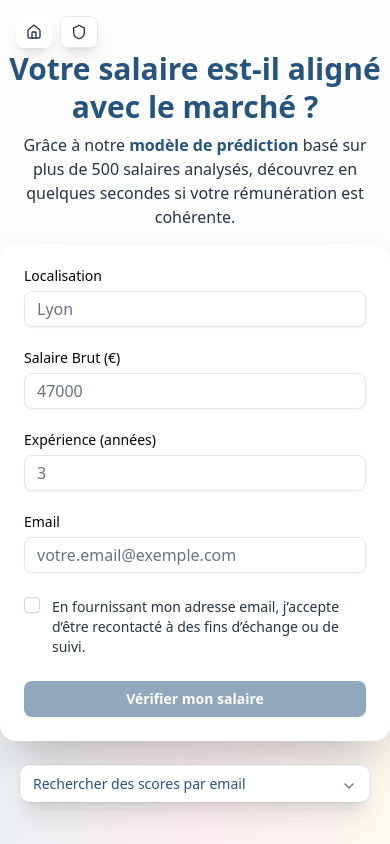
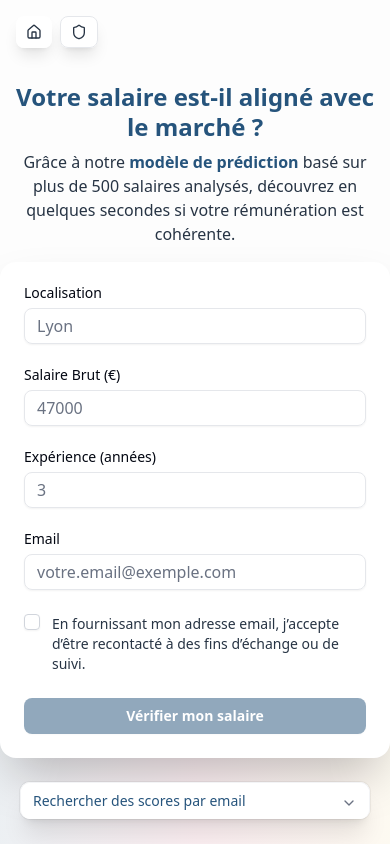
Before and after one commit to FelixB69/simulator-dev-project-fb, a Next.js app: page / in a window 390 px wide. Built offline with nearby package versions, Linux system fonts and the light colour scheme.

Commit message:
Improve loading

```diff
--- a/src/app/scores/[id]/page.tsx
+++ b/src/app/scores/[id]/page.tsx
@@ -8,10 +8,12 @@ import ErrorState from "@/components/ErrorState"; // ton composant d’erreur av
 import ResultSkeleton from "@/components/ResultSkeleton";
 
 export default function ScorePage() {
-  const { id } = useParams<{ id: string }>();
-  const { output, input, loading, error, refetch } = useScoreById(id);
+  const { id } = useParams<{ id?: string }>();
+  const { output, input, loading, error, refetch } = useScoreById(id, {
+    skip: !id,
+  });
 
-  if (loading) return <ResultSkeleton />;
+  if (!id || loading) return <ResultSkeleton />;
 
   if (error) {
     return (
--- a/src/components/Form.tsx
+++ b/src/components/Form.tsx
@@ -126,8 +126,8 @@ export default function LandingForm() {
             transition={{ duration: 0.5 }}
             className="relative z-10 w-full max-w-md sm:max-w-xl md:max-w-2xl mx-auto"
           >
-            <div className="text-center mb-4 sm:mb-6 sm:mt-10 mt-8 px-2 sm:px-0">
-              <h1 className="text-3xl sm:text-4xl md:text-5xl font-extrabold text-[var(--blue)] leading-tight">
+            <div className="text-center mb-4 sm:mb-6 sm:mt-10 mt-20 px-2 sm:px-0">
+              <h1 className="text-2xl sm:text-4xl md:text-5xl font-extrabold text-[var(--blue)] leading-tight">
                 Votre salaire est-il aligné avec le marché ?
               </h1>
               <p className="mt-2 text-[var(--gray-dark)] text-base sm:text-lg">
--- a/src/components/form/EmailScoresAccordion.tsx
+++ b/src/components/form/EmailScoresAccordion.tsx
@@ -204,15 +204,16 @@ export default function EmailScoresAccordion() {
                   ) : (
                     <div className="grid grid-cols-1 sm:grid-cols-2 gap-3 sm:gap-4">
                       {results.map(({ id, input }) => (
-                        <div
+                        <Link
                           key={id}
+                          href={`/scores/${id}`}
+                          prefetch
                           className={cn(
                             "block rounded-lg border border-gray-100 bg-white p-3 sm:p-4",
                             "shadow-sm hover:shadow-lg transition-all duration-300",
                             "hover:border-[var(--blue)]/20 hover:-translate-y-0.5",
                             "cursor-pointer",
                           )}
-                          onClick={() => router.push(`/scores/${id}`)}
                         >
                           <div className="flex items-start justify-between gap-2">
                             <div className="text-md sm:text-base font-bold text-[var(--gray)] truncate">
@@ -231,7 +232,7 @@ export default function EmailScoresAccordion() {
                               brut annuel
                             </span>
                           </div>
-                        </div>
+                        </Link>
                       ))}
                     </div>
                   )}
```
